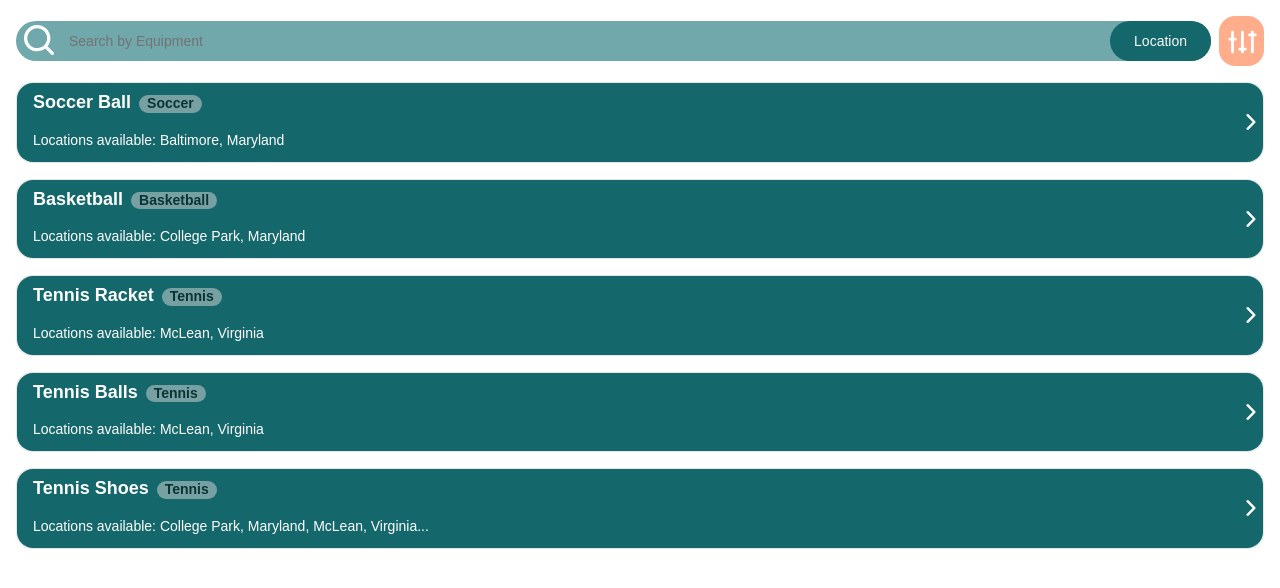
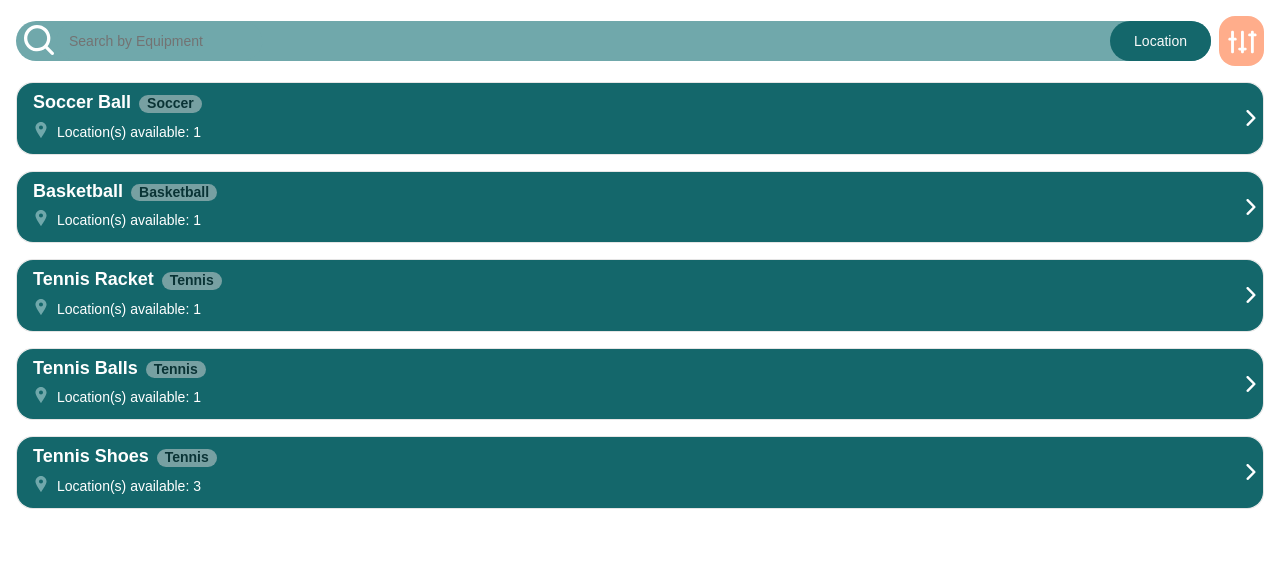
Before and after one commit to Hack4Impact-UMD/leveling-the-playing-field, a Next.js app: page / in a window 1280 px wide. Shown: the top 588 px of the page. Built offline with nearby package versions, Linux system fonts and the light colour scheme.

Commit message:
fix missing locatioIcon and margin

```diff
--- a/src/app/search-page/Search.tsx
+++ b/src/app/search-page/Search.tsx
@@ -263,10 +263,10 @@ const SearchPage = () => {
           >
             <div className="bg-teal w-full h-full flex items-center justify-between pl-4 pt-2 pb-2 pr-1 rounded-2xl">
               <div className="flex flex-col justify-start">
-                <span className="font-semibold text-lg mb-2 text-white font-ubuntu-condensed leading-tight">
+                <span className="font-semibold text-lg mb-1 text-white font-ubuntu-condensed leading-tight">
                   {searchMode === 'equipment' ? (
                     <div className="flex space-x-2 items-baseline">
-                      <span className="font-semibold text-lg mb-2 text-white font-ubuntu-condensed leading-tight">
+                      <span className="font-semibold text-lg mb-1 text-white font-ubuntu-condensed leading-tight">
                         {(item as GroupedEquipment).name}
                       </span>
                       <div className="bg-white-dark opacity-50 rounded-3xl text-sm text-black font-ubuntu-condensed leading-tight px-2">
@@ -276,27 +276,27 @@ const SearchPage = () => {
                   ) : (
                     <div className="flex space-x-2 items-baseline">
                       <LocationIcon />
-                      <span className="font-semibold text-lg mb-2 text-white font-ubuntu-condensed">
+                      <span className="font-semibold text-lg mb-1 text-white font-ubuntu-condensed">
                         {(item as LocationEquipment).warehouse}
                       </span>
                     </div>
                   )}
                 </span>
                 {searchMode === 'equipment' && 'locations' in item && (
-                  <div className="flex flex-col">
-                    <span className="text-sm text-white font-ubuntu-condensed mb-1 truncate">
-                      Locations available: {
-                        item.locations.length > 2
-                          ? `${item.locations.slice(0, 2).map(location => location.warehouse).join(', ')}...`
-                          : item.locations.map(location => location.warehouse).join(', ')
-                      }
+                  <div className="flex space-x-2">
+                    <LocationIcon />
+
+                    <span className="text-sm text-white font-ubuntu-condensed mb-1">
+                      Location(s) available: {item.locations.length}
                     </span>
                   </div>
                 )}
                 {searchMode === 'location' && 'equipment' in item && (
-                  <span className="text-sm text-white font-ubuntu-condensed">
-                    {`Equipment Available: ${item.equipment.length} types`}
-                  </span>
+                  <div className="flex space-x-2">
+                    <span className="text-sm text-white font-ubuntu-condensed">
+                      {`Equipment Available: ${item.equipment.length} types`}
+                    </span>
+                  </div>
                 )}
               </div>
               <RightArrowIcon />
```
